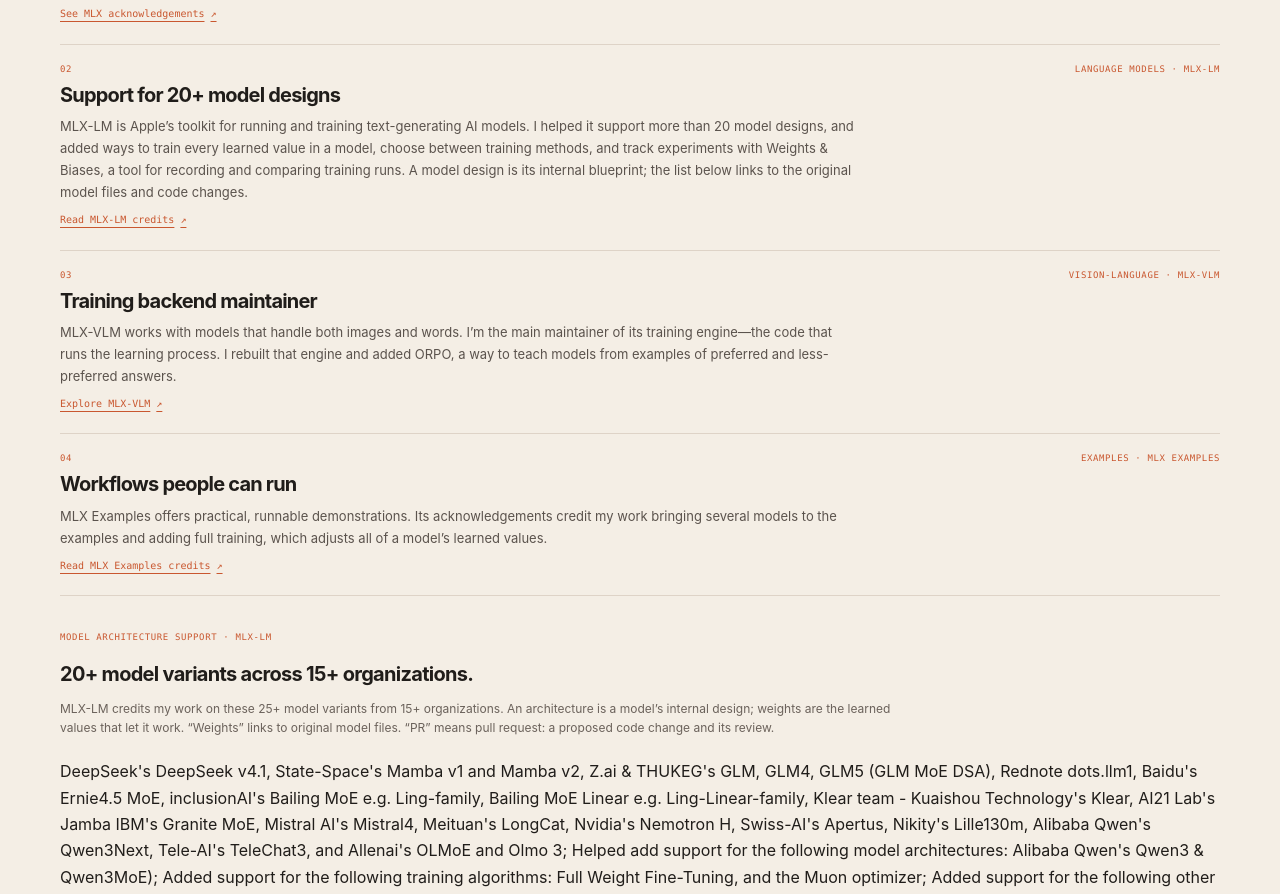
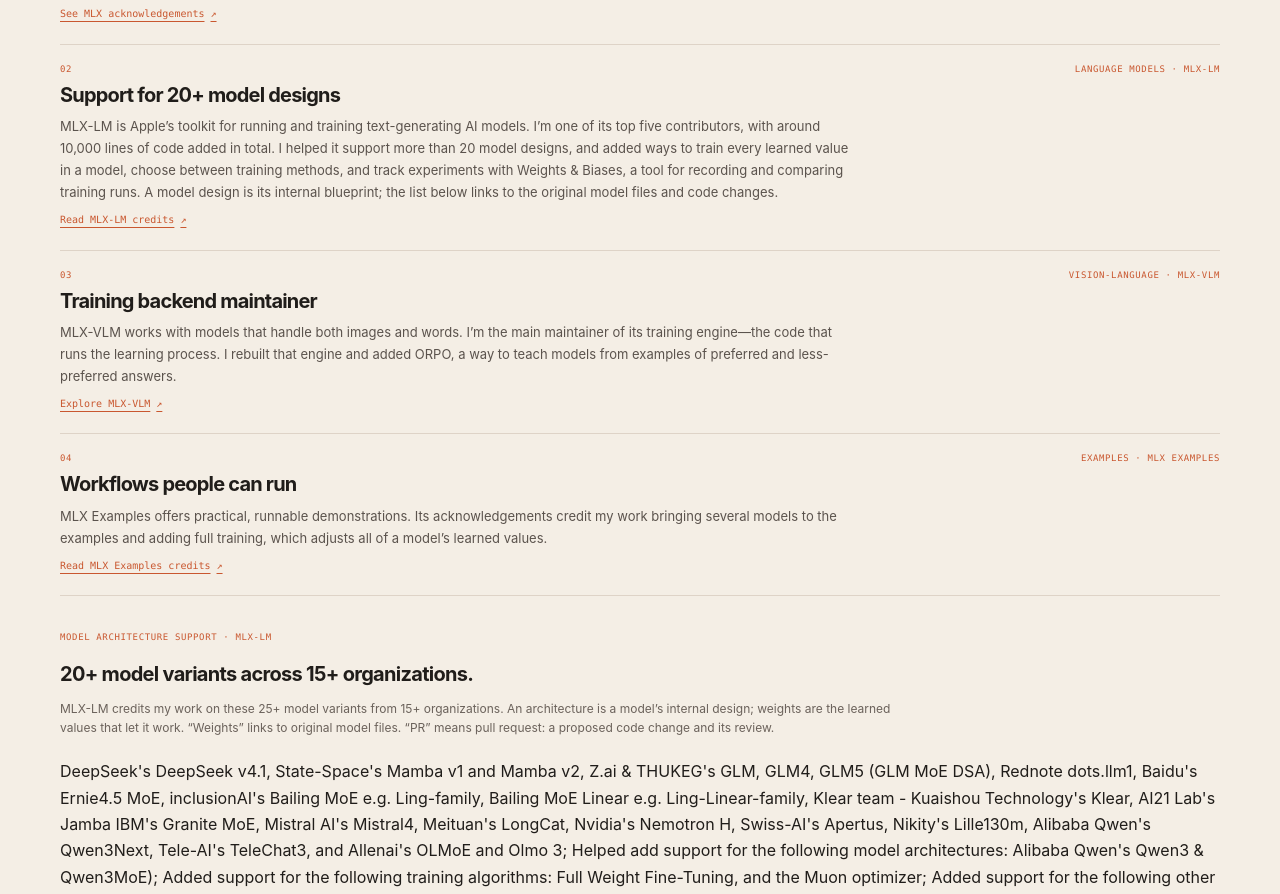
Before and after one commit to Goekdeniz-Guelmez/goekdeniz-guelmez.github.io, a website: page index.html in a window 1280 px wide. Shown: the part 1893-2787 px from the top of the page. Drawn offline with Linux system fonts and the light colour scheme.

Commit message:
Add top-5 MLX-LM contributor note (~10k lines)

```diff
--- a/index.html
+++ b/index.html
@@ -395,7 +395,7 @@
             <article class="contrib-card">
               <div class="card-top"><span class="number">02</span><span class="source-label">Language models · MLX-LM</span></div>
               <h3>Support for 20+ model designs</h3>
-              <p>MLX-LM is Apple’s toolkit for running and training text-generating AI models. I helped it support more than 20 model designs, and added ways to train every learned value in a model, choose between training methods, and track experiments with Weights &amp; Biases, a tool for recording and comparing training runs. A model design is its internal blueprint; the list below links to the original model files and code changes.</p>
+              <p>MLX-LM is Apple’s toolkit for running and training text-generating AI models. I’m one of its top five contributors, with around 10,000 lines of code added in total. I helped it support more than 20 model designs, and added ways to train every learned value in a model, choose between training methods, and track experiments with Weights &amp; Biases, a tool for recording and comparing training runs. A model design is its internal blueprint; the list below links to the original model files and code changes.</p>
               <a class="text-link" href="https://github.com/ml-explore/mlx-lm/blob/main/ACKNOWLEDGMENTS.md">Read MLX-LM credits <span aria-hidden="true">↗</span></a>
             </article>
             <article class="contrib-card">
```
